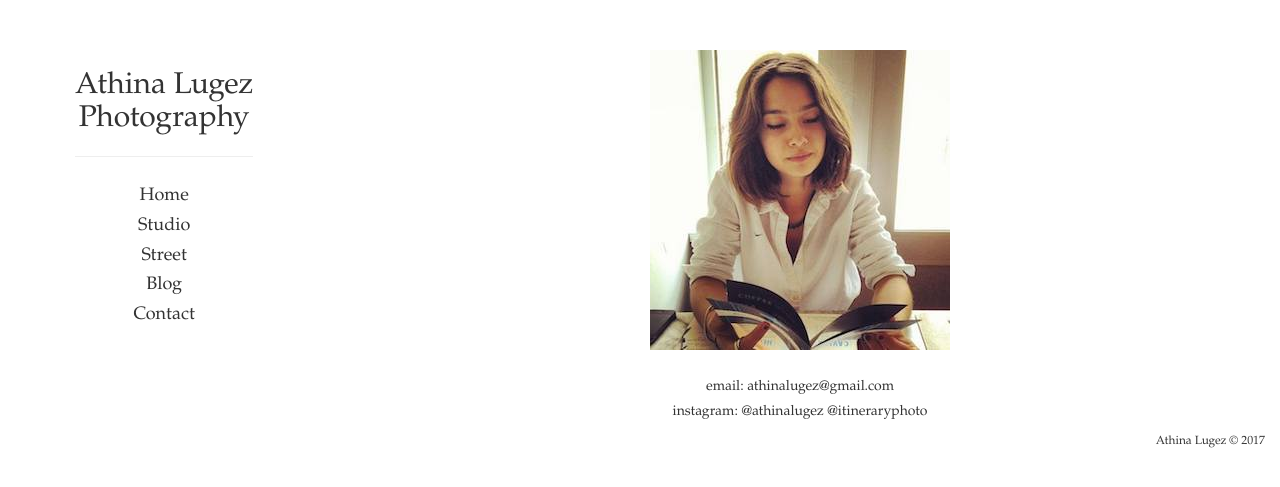
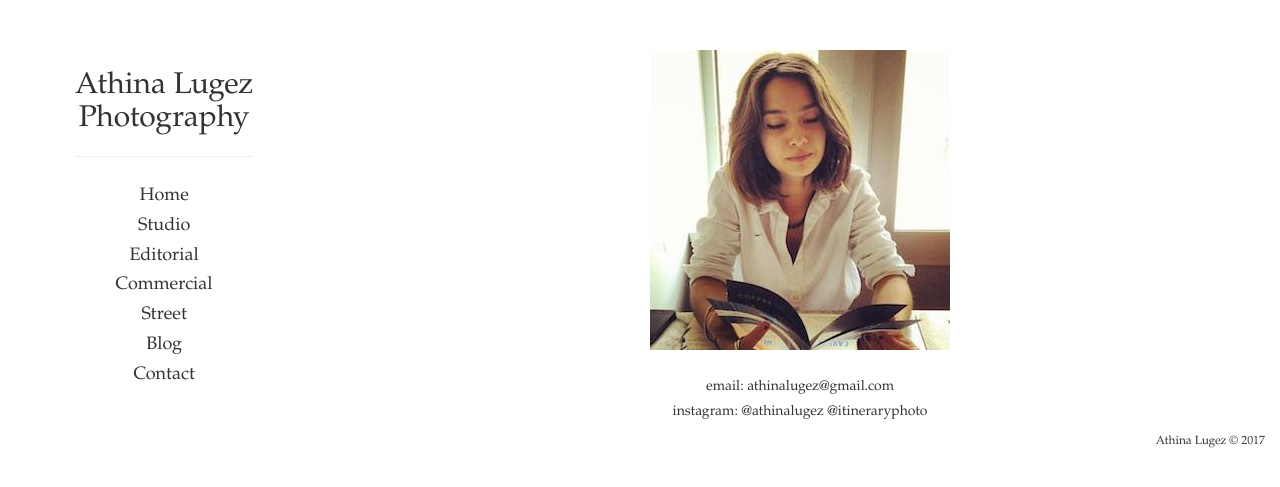
Before and after one commit to athinalugezphotography/athinalugezphotography.github.io, a Jekyll site: the page built from contact/index.html, in a window 1280 px wide. Shown: the top 487 px of the page. Built offline with Jekyll 4.4.1, drawn with Linux system fonts in a browser that asks for light colours.

Commit message:
New categories

```diff
--- a/_data/images.yml
+++ b/_data/images.yml
@@ -50,6 +50,9 @@
   - name: dayna3
     size: 6
 
+editorial:
+
+commercial:
 
 street:
 
--- a/_layouts/default.html
+++ b/_layouts/default.html
@@ -46,6 +46,8 @@
                 <ul class="nav navbar-nav">
                     <li><a href="/" class="btn btn-link no-link"><small>Home</small></a></li>
                     <li><a href="/studio" class="btn btn-link no-link"><small>Studio</small></a></li>
+                    <li><a href="/editorial" class="btn btn-link no-link"><small>Editorial</small></a></li>
+                    <li><a href="/commercial" class="btn btn-link no-link"><small>Commercial</small></a></li>
                     <li><a href="/street" class="btn btn-link no-link"><small>Street</small></a></li>
                     <li><a href="/blog" class="btn btn-link no-link"><small>Blog</small></a></li>
                     <li><a href="/contact" class="btn btn-link no-link"><small>Contact</small></a></li>
@@ -64,6 +66,8 @@
                         <ul class="nav">
                             <li><h4><a href="/" class="no-link">Home</a></h4></li>
                             <li><h4><a href="/studio" class="no-link">Studio</a></h4></li>
+                            <li><h4><a href="/editorial" class="no-link">Editorial</a></h4></li>
+                            <li><h4><a href="/commercial" class="no-link">Commercial</a></h4></li>
                             <li><h4><a href="/street" class="no-link">Street</a></h4></li>
                             <li><h4><a href="/blog" class="no-link">Blog</a></h4></li>
                             <li><h4><a href="/contact" class="no-link">Contact</a></h4></li>
--- /dev/null
+++ b/commercial/index.html
@@ -0,0 +1,5 @@
+---
+layout: grid
+title: Commercial
+pagename: commercial
+---
--- /dev/null
+++ b/editorial/index.html
@@ -0,0 +1,5 @@
+---
+layout: grid
+title: Editorial
+pagename: editorial
+---
```
